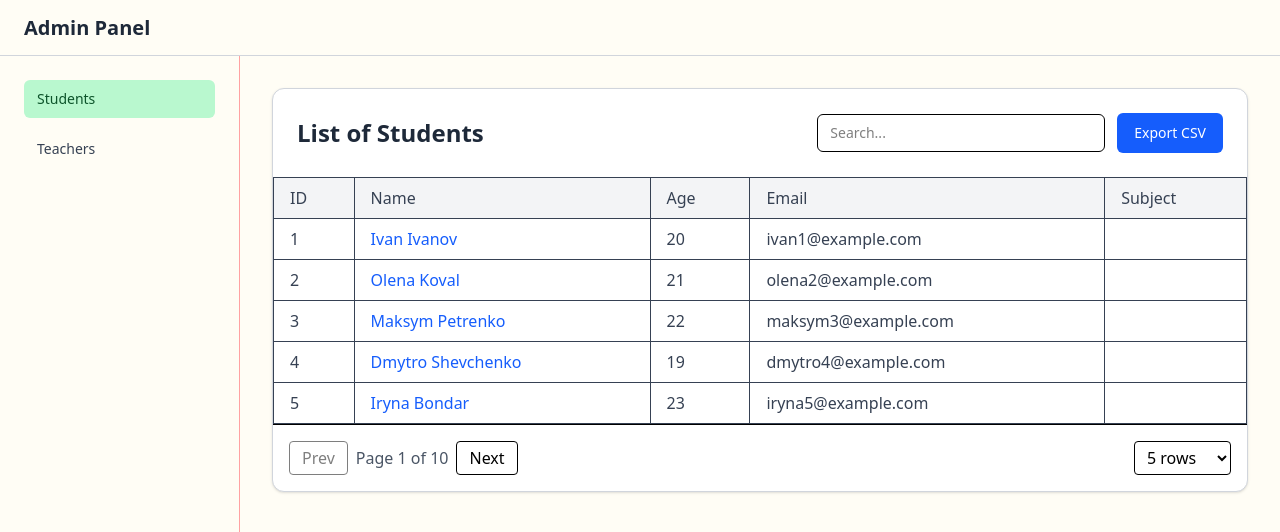
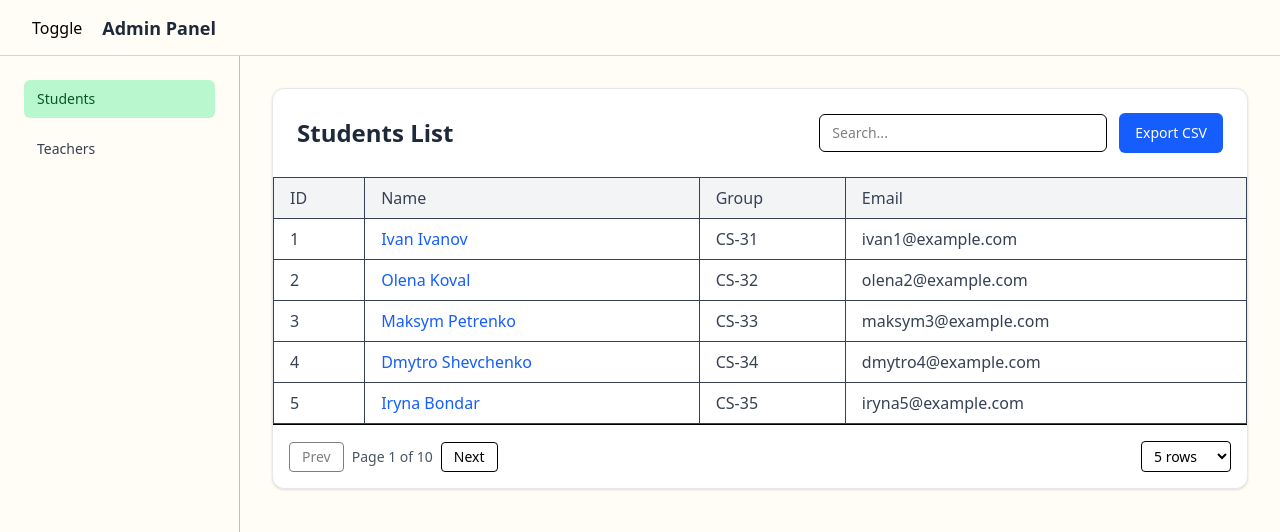
Before and after one commit to maksymrozvodovskyi/admin-panel, a Next.js app: page /dashboard/students in a window 1280 px wide. Shown: the top 532 px of the page. Built offline with nearby package versions, Linux system fonts and the light colour scheme.

Commit message:
refactor: simplify Table component, add native CSV export and fix client-server rendering issues

```diff
--- a/app/dashboard/layout.tsx
+++ b/app/dashboard/layout.tsx
@@ -1,14 +1,21 @@
+'use client'
+
+import { useState } from 'react'
 import Header from '@/components/Header'
 import Sidebar from '@/components/Sidebar'
-import '../globals.css'
+import { Activity } from 'react'
 
 export default function DashboardLayout({ children }: { children: React.ReactNode }) {
+	const [showSidebar, setShowSidebar] = useState(true)
+
 	return (
 		<div className='min-h-screen flex flex-col bg-[#FFFDF5]'>
-			<Header />
+			<Header toggleSidebar={() => setShowSidebar(prev => !prev)} />
 
 			<div className='flex flex-1'>
-				<Sidebar />
+				<Activity mode={showSidebar ? 'visible' : 'hidden'}>
+					<Sidebar />
+				</Activity>
 
 				<main className='flex-1 p-4 sm:p-6 md:p-8 overflow-x-hidden min-w-0' style={{ scrollBehavior: 'smooth' }}>
 					{children}
--- /dev/null
+++ b/app/dashboard/students/StudentsClient.tsx
@@ -0,0 +1,25 @@
+'use client'
+
+import Table from '@/components/Table'
+import Link from 'next/link'
+import type { ColumnDef } from '@tanstack/react-table'
+import type { Student } from '@/types/student'
+
+export default function StudentsClient({ data }: { data: Student[] }) {
+	const columns: ColumnDef<Student>[] = [
+		{ accessorKey: 'id', header: 'ID' },
+		{
+			accessorKey: 'name',
+			header: 'Name',
+			cell: ({ row }) => (
+				<Link href={`/dashboard/students/${row.original.id}`} className='text-blue-600 hover:underline'>
+					{row.original.name}
+				</Link>
+			),
+		},
+		{ accessorKey: 'group', header: 'Group' },
+		{ accessorKey: 'email', header: 'Email' },
+	]
+
+	return <Table title='Students List' data={data} columns={columns} csvName='students.csv' />
+}
--- a/app/dashboard/students/page.tsx
+++ b/app/dashboard/students/page.tsx
@@ -1,8 +1,7 @@
 import { getStudents } from '@/lib/api/data'
-import StudentsTable from '@/components/StudentsTable'
+import StudentsClient from './StudentsClient'
 
 export default async function StudentsPage() {
 	const students = await getStudents()
-
-	return <StudentsTable data={students} />
+	return <StudentsClient data={students} />
 }
--- /dev/null
+++ b/app/dashboard/teachers/TeachersClient.tsx
@@ -0,0 +1,25 @@
+'use client'
+
+import Table from '@/components/Table'
+import Link from 'next/link'
+import type { ColumnDef } from '@tanstack/react-table'
+import type { Teacher } from '@/types/teacher'
+
+export default function TeachersClient({ data }: { data: Teacher[] }) {
+	const columns: ColumnDef<Teacher>[] = [
+		{ accessorKey: 'id', header: 'ID' },
+		{
+			accessorKey: 'name',
+			header: 'Name',
+			cell: ({ row }) => (
+				<Link href={`/dashboard/teachers/${row.original.id}`} className='text-blue-600 hover:underline'>
+					{row.original.name}
+				</Link>
+			),
+		},
+		{ accessorKey: 'subject', header: 'Subject' },
+		{ accessorKey: 'email', header: 'Email' },
+	]
+
+	return <Table title='Teachers List' data={data} columns={columns} csvName='teachers.csv' />
+}
--- a/app/dashboard/teachers/page.tsx
+++ b/app/dashboard/teachers/page.tsx
@@ -1,7 +1,7 @@
 import { getTeachers } from '@/lib/api/data'
-import TeachersTable from '@/components/TeachersTable'
+import TeachersClient from './TeachersClient'
 
 export default async function TeachersPage() {
 	const teachers = await getTeachers()
-	return <TeachersTable data={teachers} />
+	return <TeachersClient data={teachers} />
 }
--- a/components/Header.tsx
+++ b/components/Header.tsx
@@ -1,11 +1,15 @@
 'use client'
 
+import { Menu } from 'lucide-react'
 import { useAuthStore } from '@/lib/store/authStore'
 import { useRouter } from 'next/navigation'
 import { useState } from 'react'
-import { Menu } from 'lucide-react'
 
-export default function Header() {
+type HeaderProps = {
+	toggleSidebar: () => void
+}
+
+export default function Header({ toggleSidebar }: HeaderProps) {
 	const { isLoggedIn, user, logout } = useAuthStore()
 	const router = useRouter()
 	const [menuOpen, setMenuOpen] = useState(false)
@@ -20,23 +24,20 @@ export default function Header() {
 		<header className='relative w-full h-14 border-b border-gray-300 bg-[#FFFDF5] px-4 md:px-6 flex items-center justify-between'>
 			<div className='flex items-center gap-3'>
 				<button
-					className='block md:hidden p-2 rounded-md hover:bg-gray-100 transition-colors'
-					onClick={() => setMenuOpen(prev => !prev)}
-					aria-label={menuOpen ? 'Close menu' : 'Open menu'}
+					onClick={toggleSidebar}
+					className='p-2 rounded-md hover:bg-gray-100 transition-colors'
+					aria-label='Toggle sidebar'
 				>
-					<Menu className='w-5 h-5 text-gray-800' />
+					Toggle{' '}
 				</button>
 
-				<h1 className='hidden md:block text-lg md:text-xl font-semibold text-gray-800 truncate max-w-[70vw]'>
-					Admin Panel {user ? `— ${user.name}` : ''}
-				</h1>
+				<h1 className='text-lg font-semibold text-gray-800'>Admin Panel {user ? `— ${user.name}` : ''}</h1>
 			</div>
 
 			{isLoggedIn && (
 				<button
 					onClick={handleLogout}
-					className='inline-flex px-3 py-1.5 text-sm font-medium text-white bg-red-500 rounded-md
-					hover:bg-red-600 active:bg-red-700 transition-colors duration-200'
+					className='inline-flex px-3 py-1.5 text-sm font-medium text-white bg-red-500 rounded-md hover:bg-red-600 transition-colors duration-200'
 				>
 					Logout
 				</button>
--- a/components/StudentsTable.tsx
+++ /dev/null
@@ -1,167 +0,0 @@
-'use client'
-
-import Link from 'next/link'
-import { useState } from 'react'
-import {
-	useReactTable,
-	getCoreRowModel,
-	getPaginationRowModel,
-	getSortedRowModel,
-	getFilteredRowModel,
-	flexRender,
-	type SortingState,
-	type CellContext,
-} from '@tanstack/react-table'
-import { useDebounce } from 'use-debounce'
-import type { Teacher } from '@/types/teacher'
-import { saveAs } from 'file-saver'
-import Papa from 'papaparse'
-
-export default function TeachersTable({ data }: { data: Teacher[] }) {
-	const [pagination, setPagination] = useState({ pageIndex: 0, pageSize: 5 })
-	const [sorting, setSorting] = useState<SortingState>([])
-	const [search, setSearch] = useState('')
-
-	const [debouncedSearch] = useDebounce(search, 400)
-
-	const exportToCSV = () => {
-		const csv = Papa.unparse(data)
-		const blob = new Blob([csv], { type: 'text/csv;charset=utf-8;' })
-		saveAs(blob, 'teachers.csv')
-	}
-
-	const columns = [
-		{ accessorKey: 'id', header: 'ID' },
-		{
-			accessorKey: 'name',
-			header: 'Name',
-			cell: ({ row }: CellContext<Teacher, unknown>) => (
-				<Link href={`/dashboard/teachers/${row.original.id}`} className='text-blue-600 hover:underline'>
-					{row.original.name}
-				</Link>
-			),
-		},
-		{ accessorKey: 'age', header: 'Age' },
-		{ accessorKey: 'email', header: 'Email' },
-		{ accessorKey: 'subject', header: 'Subject' },
-	]
-
-	const table = useReactTable({
-		data,
-		columns,
-		state: {
-			pagination,
-			sorting,
-			globalFilter: debouncedSearch,
-		},
-		onPaginationChange: setPagination,
-		onSortingChange: setSorting,
-		onGlobalFilterChange: setSearch,
-		getCoreRowModel: getCoreRowModel(),
-		getPaginationRowModel: getPaginationRowModel(),
-		getSortedRowModel: getSortedRowModel(),
-		getFilteredRowModel: getFilteredRowModel(),
-		initialState: {
-			pagination: { pageIndex: 0, pageSize: 5 },
-		},
-	})
-
-	return (
-		<section className='bg-white border border-gray-300 rounded-xl shadow-sm overflow-hidden'>
-			<div className='flex flex-col md:flex-row justify-between md:items-center gap-4 p-4 md:p-6'>
-				<h1 className='text-lg sm:text-xl md:text-2xl font-semibold text-gray-800 text-center md:text-left leading-tight'>
-					List of Students
-				</h1>
-
-				<div className='flex flex-col sm:flex-row sm:items-center gap-3 w-full md:w-auto'>
-					<input
-						value={search}
-						onChange={e => setSearch(e.target.value)}
-						placeholder='Search...'
-						className='border px-3 py-2 rounded-md text-sm w-full sm:w-60 md:w-72 focus:outline-none focus:ring-2 focus:ring-blue-400'
-					/>
-					<button
-						onClick={exportToCSV}
-						className='h-10 px-4 border border-transparent rounded-md bg-blue-600 text-white
-						hover:bg-blue-700 active:bg-blue-800 transition-colors text-sm font-medium
-						flex-shrink-0 w-auto select-none'
-					>
-						Export CSV
-					</button>
-				</div>
-			</div>
-
-			<div className='overflow-x-auto'>
-				<div className='min-w-[600px]'>
-					<table className='w-full border-collapse border border-gray-200 text-sm md:text-base'>
-						<thead className='bg-gray-100'>
-							{table.getHeaderGroups().map(headerGroup => (
-								<tr key={headerGroup.id}>
-									{headerGroup.headers.map(header => (
-										<th
-											key={header.id}
-											onClick={header.column.getToggleSortingHandler()}
-											className='px-3 md:px-4 py-2 text-left border cursor-pointer select-none whitespace-nowrap text-gray-700 font-medium'
-										>
-											{flexRender(header.column.columnDef.header, header.getContext())}
-										</th>
-									))}
-								</tr>
-							))}
-						</thead>
-						<tbody>
-							{table.getRowModel().rows.map(row => (
-								<tr key={row.id} className='hover:bg-gray-50 border-b transition-colors'>
-									{row.getVisibleCells().map(cell => (
-										<td
-											key={cell.id}
-											className='px-3 md:px-4 py-2 border whitespace-nowrap text-gray-700 text-sm md:text-base'
-										>
-											{flexRender(cell.column.columnDef.cell, cell.getContext())}
-										</td>
-									))}
-								</tr>
-							))}
-						</tbody>
-					</table>
-				</div>
-			</div>
-
-			<div className='flex flex-col sm:flex-row justify-center sm:justify-between items-center gap-3 p-4 border-t text-sm md:text-base'>
-				<div className='flex items-center gap-2'>
-					<button
-						onClick={() => table.previousPage()}
-						disabled={!table.getCanPreviousPage()}
-						className='px-3 py-1 border rounded disabled:opacity-50 hover:bg-gray-100 active:bg-gray-200 transition-colors'
-					>
-						Prev
-					</button>
-
-					<span className='text-gray-600'>
-						Page {table.getState().pagination.pageIndex + 1} of {table.getPageCount()}
-					</span>
-
-					<button
-						onClick={() => table.nextPage()}
-						disabled={!table.getCanNextPage()}
-						className='px-3 py-1 border rounded disabled:opacity-50 hover:bg-gray-100 active:bg-gray-200 transition-colors'
-					>
-						Next
-					</button>
-				</div>
-
-				<select
-					value={table.getState().pagination.pageSize}
-					onChange={e => table.setPageSize(Number(e.target.value))}
-					className='px-2 py-1 border rounded focus:outline-none focus:ring-2 focus:ring-blue-400'
-				>
-					{[5, 10, 20].map(size => (
-						<option key={size} value={size}>
-							{size} rows
-						</option>
-					))}
-				</select>
-			</div>
-		</section>
-	)
-}
--- a/components/TeachersTable.tsx
+++ b/components/Table.tsx
@@ -1,6 +1,5 @@
 'use client'
 
-import Link from 'next/link'
 import { useState } from 'react'
 import {
 	useReactTable,
@@ -10,41 +9,49 @@ import {
 	getFilteredRowModel,
 	flexRender,
 	type SortingState,
-	type CellContext,
+	type ColumnDef,
 } from '@tanstack/react-table'
-import { useDebounce } from 'use-debounce'
-import type { Teacher } from '@/types/teacher'
+import { useDebounce } from '@/hooks/useDebounce'
 import { saveAs } from 'file-saver'
 import Papa from 'papaparse'
 
-export default function TeachersTable({ data }: { data: Teacher[] }) {
+type TableProps<T extends object> = {
+	title?: string
+	data: T[]
+	columns: ColumnDef<T, any>[]
+	csvName?: string
+}
+
+export default function Table<T extends object>({
+	title = 'Table',
+	data,
+	columns,
+	csvName = 'data.csv',
+}: TableProps<T>) {
 	const [pagination, setPagination] = useState({ pageIndex: 0, pageSize: 5 })
 	const [sorting, setSorting] = useState<SortingState>([])
 	const [search, setSearch] = useState('')
+	const debouncedSearch = useDebounce(search, 300)
 
-	const [debouncedSearch] = useDebounce(search, 400)
+	const exportToCSV = (data: any[], fileName = 'data.csv') => {
+		if (!data.length) return
 
-	const exportToCSV = () => {
-		const csv = Papa.unparse(data)
+		const headers = Object.keys(data[0]).join(',')
+		const rows = data.map(row =>
+			Object.values(row)
+				.map(value => `"${String(value).replace(/"/g, '""')}"`)
+				.join(',')
+		)
+		const csv = [headers, ...rows].join('\n')
+
 		const blob = new Blob([csv], { type: 'text/csv;charset=utf-8;' })
-		saveAs(blob, 'teachers.csv')
+		const url = URL.createObjectURL(blob)
+		const link = document.createElement('a')
+		link.href = url
+		link.download = fileName
+		link.click()
+		URL.revokeObjectURL(url)
 	}
-
-	const columns = [
-		{ accessorKey: 'id', header: 'ID' },
-		{
-			accessorKey: 'name',
-			header: 'Name',
-			cell: ({ row }: CellContext<Teacher, unknown>) => (
-				<Link href={`/dashboard/teachers/${row.original.id}`} className='text-blue-600 hover:underline'>
-					{row.original.name}
-				</Link>
-			),
-		},
-		{ accessorKey: 'age', header: 'Age' },
-		{ accessorKey: 'email', header: 'Email' },
-		{ accessorKey: 'subject', header: 'Subject' },
-	]
 
 	const table = useReactTable({
 		data,
@@ -61,17 +68,12 @@ export default function TeachersTable({ data }: { data: Teacher[] }) {
 		getPaginationRowModel: getPaginationRowModel(),
 		getSortedRowModel: getSortedRowModel(),
 		getFilteredRowModel: getFilteredRowModel(),
-		initialState: {
-			pagination: { pageIndex: 0, pageSize: 5 },
-		},
 	})
 
 	return (
-		<section className='bg-white border border-gray-300 rounded-xl shadow-sm overflow-hidden'>
+		<section className='bg-white border border-gray-200 rounded-xl shadow-sm overflow-hidden'>
 			<div className='flex flex-col md:flex-row justify-between md:items-center gap-4 p-4 md:p-6'>
-				<h1 className='text-lg sm:text-xl md:text-2xl font-semibold text-gray-800 text-center md:text-left leading-tight'>
-					List of Teachers
-				</h1>
+				<h2 className='text-lg sm:text-xl md:text-2xl font-semibold text-gray-800'>{title}</h2>
 
 				<div className='flex flex-col sm:flex-row sm:items-center gap-3 w-full md:w-auto'>
 					<input
@@ -81,10 +83,8 @@ export default function TeachersTable({ data }: { data: Teacher[] }) {
 						className='border px-3 py-2 rounded-md text-sm w-full sm:w-60 md:w-72 focus:outline-none focus:ring-2 focus:ring-blue-400'
 					/>
 					<button
-						onClick={exportToCSV}
-						className='h-10 px-4 border border-transparent rounded-md bg-blue-600 text-white
-						hover:bg-blue-700 active:bg-blue-800 transition-colors text-sm font-medium
-						flex-shrink-0 w-auto select-none'
+						onClick={() => exportToCSV(data, csvName)}
+						className='h-10 px-4 rounded-md bg-blue-600 text-white hover:bg-blue-700 active:bg-blue-800 transition-colors text-sm font-medium'
 					>
 						Export CSV
 					</button>
@@ -92,8 +92,7 @@ export default function TeachersTable({ data }: { data: Teacher[] }) {
 			</div>
 
 			<div className='overflow-x-auto'>
-				<div className='min-w-[700px]'>
-					<table className='w-full border-collapse border border-gray-200 text-sm md:text-base'>
+				<table className='min-w-full border-collapse border border-gray-200 text-sm md:text-base'>
 					<thead className='bg-gray-100'>
 						{table.getHeaderGroups().map(headerGroup => (
 							<tr key={headerGroup.id}>
@@ -110,24 +109,28 @@ export default function TeachersTable({ data }: { data: Teacher[] }) {
 						))}
 					</thead>
 					<tbody>
-							{table.getRowModel().rows.map(row => (
+						{table.getRowModel().rows.length ? (
+							table.getRowModel().rows.map(row => (
 								<tr key={row.id} className='hover:bg-gray-50 border-b transition-colors'>
 									{row.getVisibleCells().map(cell => (
-										<td
-											key={cell.id}
-											className='px-3 md:px-4 py-2 border whitespace-nowrap text-gray-700 text-sm md:text-base'
-										>
+										<td key={cell.id} className='px-3 md:px-4 py-2 border whitespace-nowrap text-gray-700'>
 											{flexRender(cell.column.columnDef.cell, cell.getContext())}
 										</td>
 									))}
 								</tr>
-							))}
+							))
+						) : (
+							<tr>
+								<td colSpan={columns.length} className='text-center py-6 text-gray-500'>
+									No data available
+								</td>
+							</tr>
+						)}
 					</tbody>
 				</table>
 			</div>
-			</div>
 
-			<div className='flex flex-col sm:flex-row justify-center sm:justify-between items-center gap-3 p-4 border-t text-sm md:text-base'>
+			<div className='flex flex-col sm:flex-row justify-center sm:justify-between items-center gap-3 p-4 border-t text-sm'>
 				<div className='flex items-center gap-2'>
 					<button
 						onClick={() => table.previousPage()}
--- /dev/null
+++ b/hooks/useDebounce.ts
@@ -0,0 +1,12 @@
+import { useState, useEffect } from 'react'
+
+export function useDebounce<T>(value: T, delay: number): T {
+	const [debouncedValue, setDebouncedValue] = useState(value)
+
+	useEffect(() => {
+		const handler = setTimeout(() => setDebouncedValue(value), delay)
+		return () => clearTimeout(handler)
+	}, [value, delay])
+
+	return debouncedValue
+}
```
Lines whose indentation alone changed are shown as unchanged.
